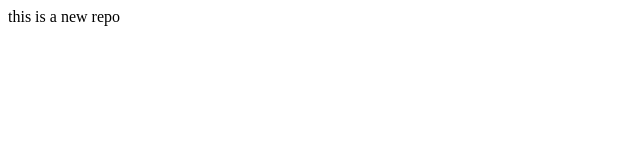
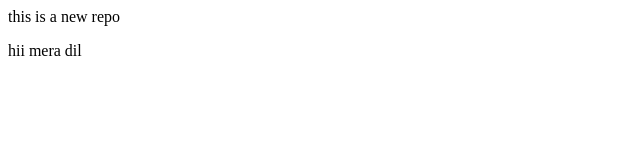
Before and after one commit to student-vishalyadav/localrepo, a plain HTML site: page index.html in a window 1280 px wide. Shown: the full height of the page, 0-640 px from the left. Drawn offline with Linux system fonts and the light colour scheme.

Commit message:
Add new feature

```diff
--- a/index.html
+++ b/index.html
@@ -1 +1,2 @@
 <p>this is a new repo</p>
+<p>hii mera dil</p>
```
